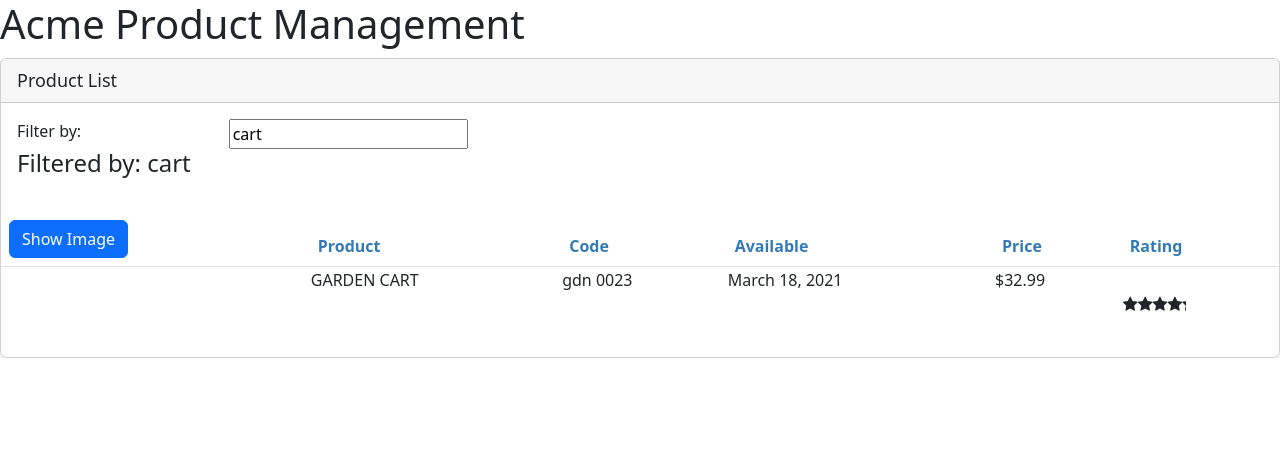
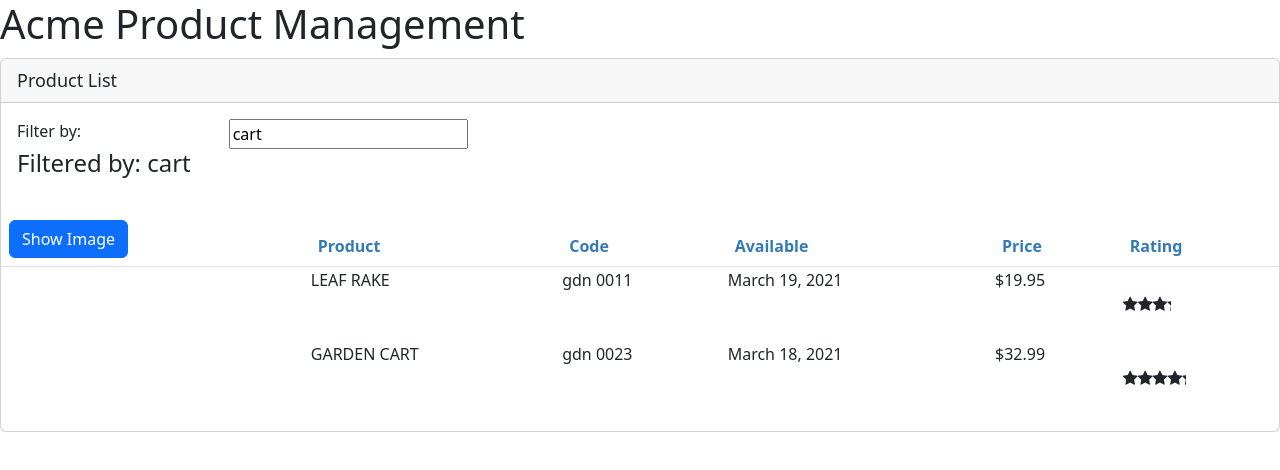
Before and after one commit to BootsStribling/PS-APM, an Angular app: page / in a window 1280 px wide. Shown: the top 470 px of the page. Built offline with nearby package versions, Linux system fonts and the light colour scheme.

Commit message:
add product service support in ProductListComponent

```diff
--- a/src/app/products/product-list.compontent.ts
+++ b/src/app/products/product-list.compontent.ts
@@ -1,10 +1,12 @@
 import { Component, OnInit } from "@angular/core";
 import { IProduct } from "./product";
+import { ProductService } from "./product.service";
 
 @Component({
   selector: 'pm-products',
   templateUrl: './product-list.component.html',
-  styleUrls: ['./product-list.component.css']
+  styleUrls: ['./product-list.component.css'],
+  providers: [ ProductService ]
 })
 
 export class ProductListComponent implements OnInit{
@@ -13,6 +15,7 @@
   imageMargin = 2;
   showImage: boolean = false;
   filteredProducts: IProduct[] = [];
+  products: IProduct[] = [];
 
   private _listFilter: string = '';
   get listFilter(): string {
@@ -23,29 +26,9 @@
     this.filteredProducts = this.performFilter(value);
   }
 
+  constructor(private productService: ProductService){
 
-  products : IProduct[] = [
-    {
-      "productId": 1,
-      "productName": "Leaf Rake",
-      "productCode": "GDN-0011",
-      "releaseDate": "March 19, 2021",
-      "description": "Leaf rake with 48-inch wooden handle.",
-      "price": 19.95,
-      "starRating": 3.2,
-      "imageUrl": "assets/images/leaf_rake.png"
-    },
-    {
-      "productId": 2,
-      "productName": "Garden Cart",
-      "productCode": "GDN-0023",
-      "releaseDate": "March 18, 2021",
-      "description": "15 gallon capacity rolling garden cart",
-      "price": 32.99,
-      "starRating": 4.2,
-      "imageUrl": "assets/images/garden_cart.png"
-    },
-  ]
+  }
 
   performFilter(filterBy: string) : IProduct[] {
     filterBy = filterBy.toLowerCase();
@@ -58,5 +41,11 @@
 
   ngOnInit(): void {
     this.listFilter = 'cart';
+    this.products = this.productService.getProducts();
+    this.filteredProducts = this.products;
+  }
+
+  onRatingClicked(message: string): void {
+    this.pageTitle = 'Product List ' + message;
   }
 }
--- /dev/null
+++ b/src/app/products/product.service.ts
@@ -0,0 +1,35 @@
+import { Injectable } from "@angular/core";
+import { IProduct } from "./product";
+
+
+@Injectable({
+  providedIn: 'root'
+})
+export class ProductService {
+
+  getProducts(): IProduct[] {
+    return [
+      {
+        "productId": 1,
+        "productName": "Leaf Rake",
+        "productCode": "GDN-0011",
+        "releaseDate": "March 19, 2021",
+        "description": "Leaf rake with 48-inch wooden handle.",
+        "price": 19.95,
+        "starRating": 3.2,
+        "imageUrl": "assets/images/leaf_rake.png"
+      },
+      {
+        "productId": 2,
+        "productName": "Garden Cart",
+        "productCode": "GDN-0023",
+        "releaseDate": "March 18, 2021",
+        "description": "15 gallon capacity rolling garden cart",
+        "price": 32.99,
+        "starRating": 4.2,
+        "imageUrl": "assets/images/garden_cart.png"
+      },
+    ]
+  }
+
+};
```
